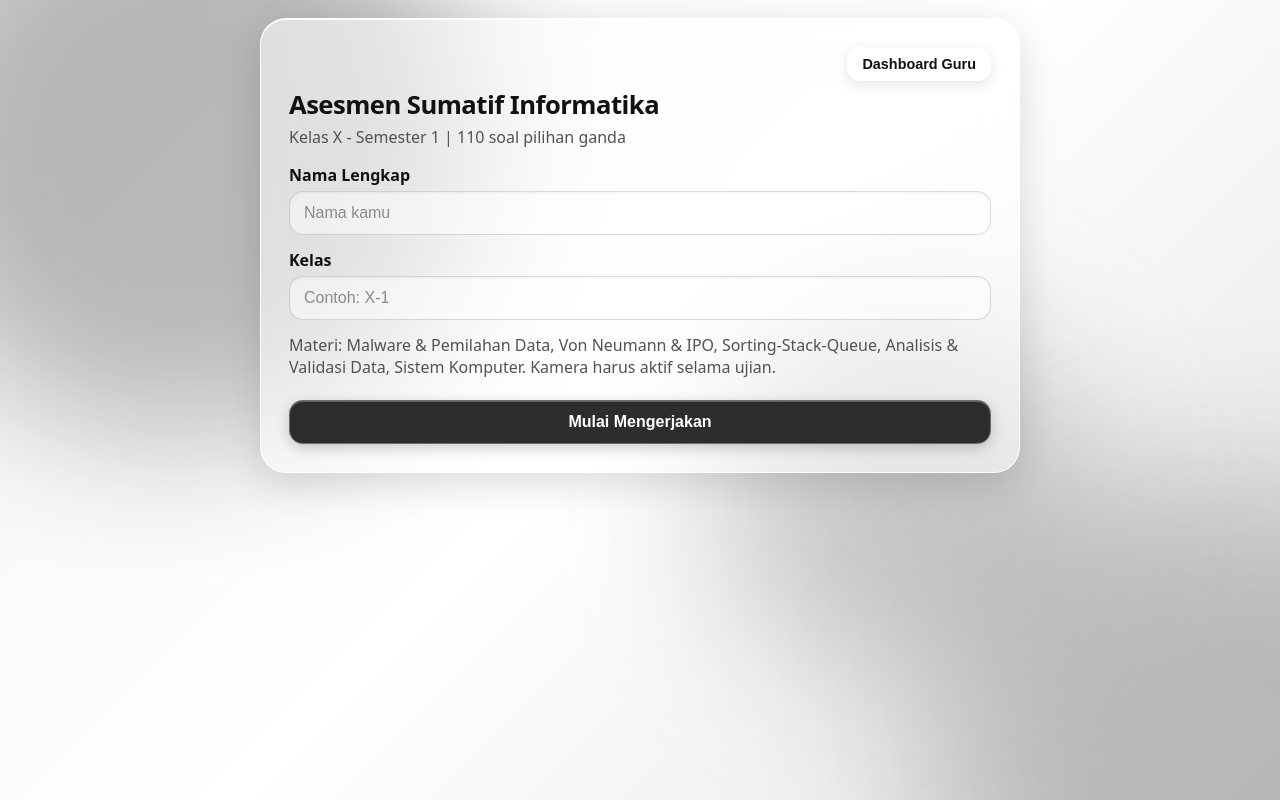
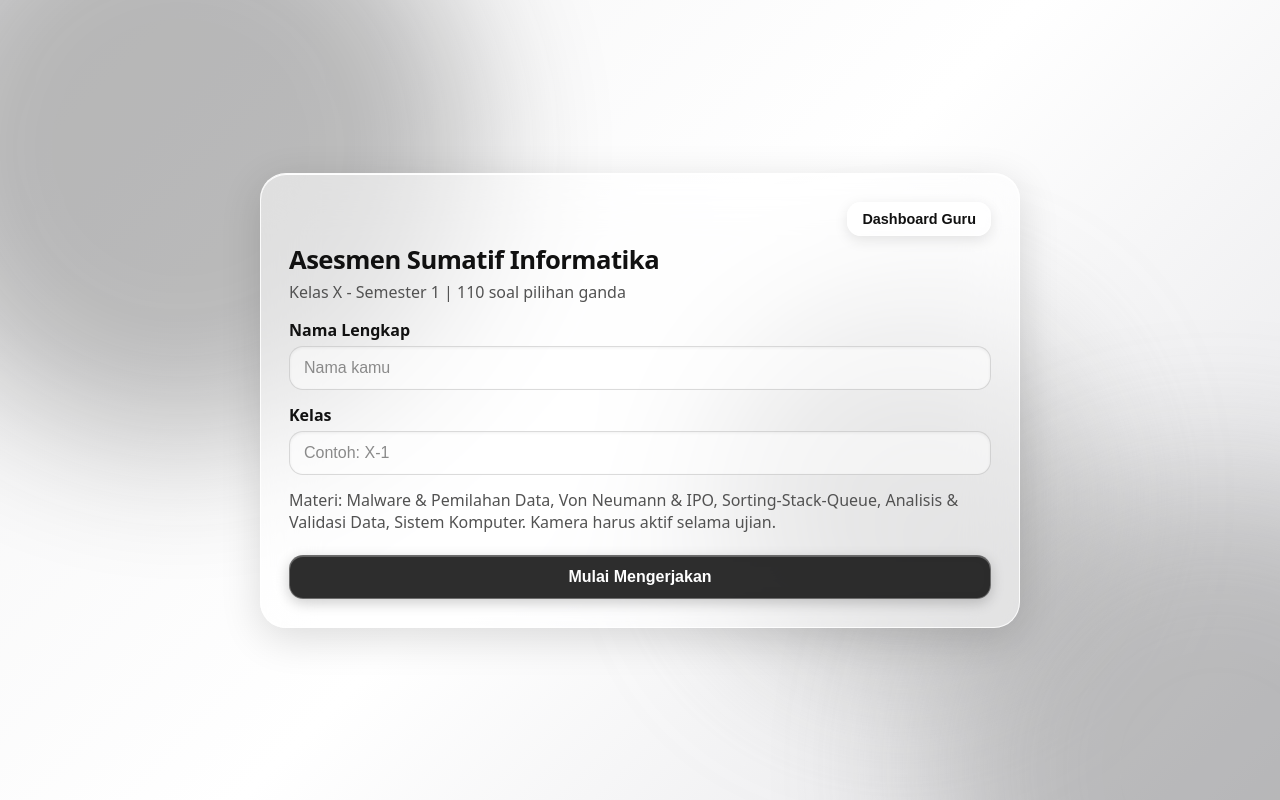
Before and after one commit to boydvt/kisikisiTIK, a plain HTML site: page index.html in a window 1280 px wide. Drawn offline with nearby package versions, Linux system fonts and the light colour scheme.

Commit message:
Add CSS for card display and animation effects

```diff
--- a/index.html
+++ b/index.html
@@ -99,6 +99,8 @@ table{width:100%;border-collapse:collapse;margin:14px 0;text-align:left}td,th{pa
 .waktu{color:#525252;font-variant-numeric:tabular-nums}
 .tunggu{animation:napas 1.6s ease-in-out infinite;color:#525252;font-weight:700}
 @keyframes napas{0%,100%{opacity:.35}50%{opacity:1}}
+/* Halaman awal, login guru, dan token: kartu di tengah layar */
+body:has(.card:not(.hide):not(#s2):not(#s3)){display:flex;flex-direction:column;justify-content:center}
 </style></head><body>
 
 <div class="card" id="s1">
```
